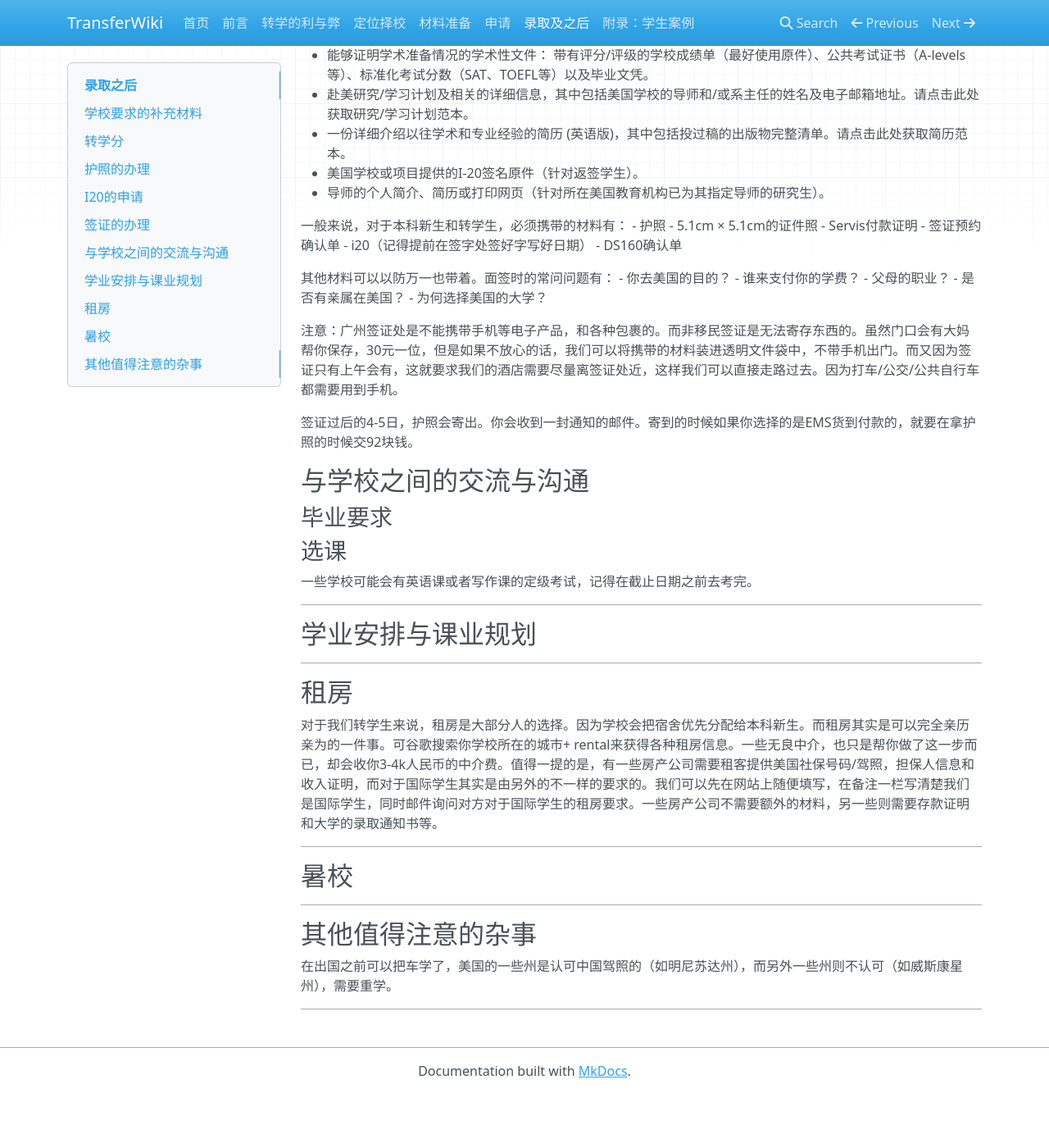
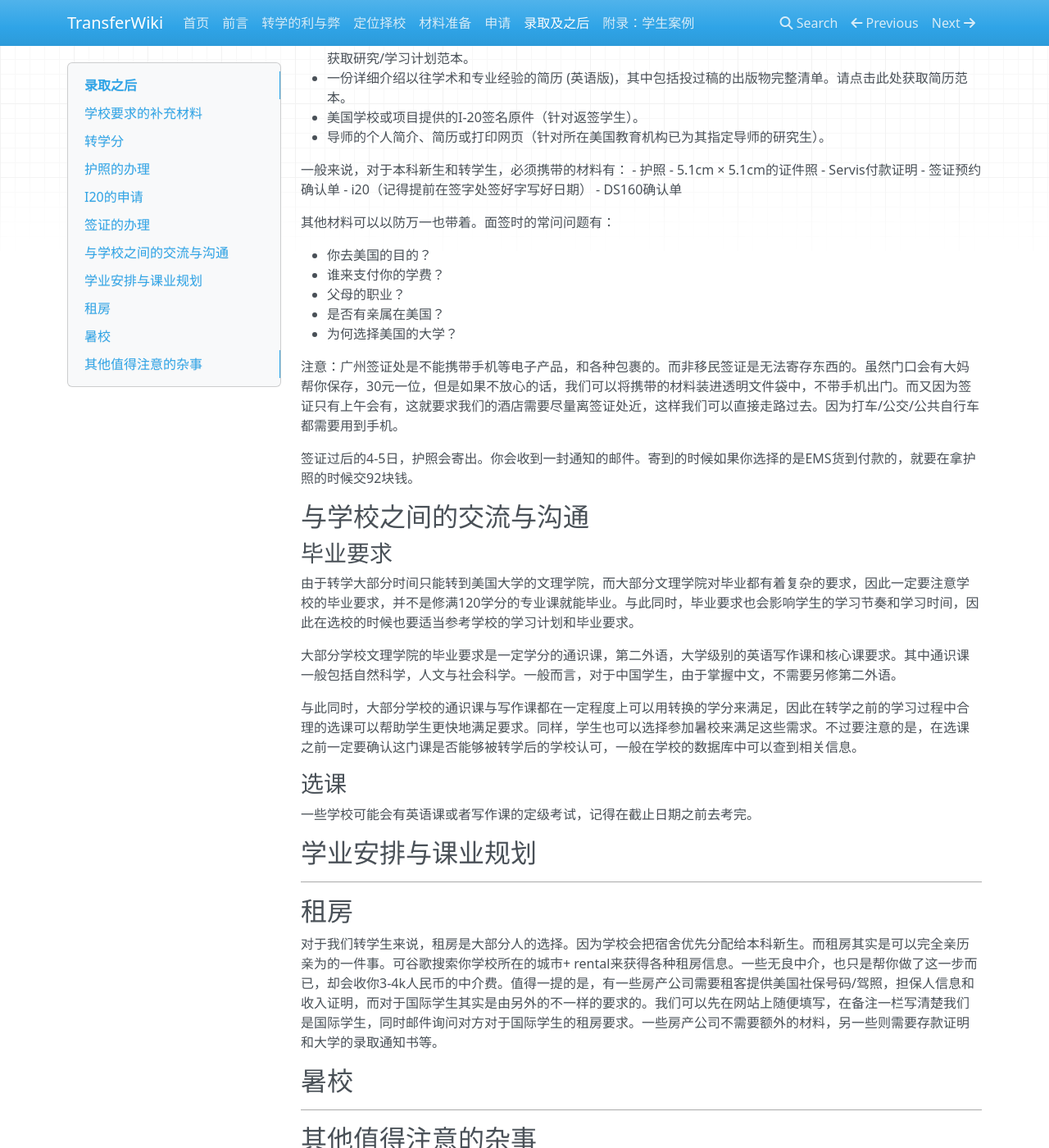
Before and after one commit to SihanXU/TransferWiki, an MkDocs documentation site: the page built from docs/admit.md, in a window 1280 px wide and 1400 px high, scrolled down 1492 px. Shown: the whole window at 82% size. Built offline with MkDocs 1.6.1, drawn with Linux system fonts in a browser that asks for light colours; nearby versions of some CDN libraries; before the commit the page ends 2826 px from its top, so only the background shows below that; some of the changed text lies outside the part shown.

Commit message:
Update admit.md

```diff
--- a/docs/admit.md
+++ b/docs/admit.md
@@ -3,26 +3,20 @@
 ***
 
 ## 学校要求的补充材料
+
 在读学期的成绩单：一些学校对于在读学期的成绩单有截止日期的要求，而这个截止日期我们可能还无法得到自己的成绩。因此我们可以写邮件先询问学校是否能给我们extension。
-
-***
 
 ## 转学分
 
 一般来说，学校在发给你offer过后自动生成转学分报告。如果你有希望更改的，可以给学校发送课程描述。一些学校（如UWisc-Madison）会要求你给他发部分课的课程描述。对于西浦的同学，课程描述可以在ebridge上找到对应的课程之后保存网页来获得，也可以在Learning Mall上下载课程的Module Handbook。
 
-***
+## 护照的办理
 
-## 护照的办理
 对于西浦的同学来说，可以先申请2+2，之后拿着2+2的证明和西浦在读证明去办理护照。园区的工作人员一般都知道西浦的2+2。如果你没有申请2+2，那需要等到学校下offer之后拿着offer去办理。总之，沿海大城市对于护照的管理是十分人性化的。在非必要不出国的情况下，只要你出具了这些证明，工作人员都不会刁难你。
-
-***
 
 ## I20的申请
 
 I20的申请需要在学校的Portal上填写好个人的相关信息，之后我们能做的只有耐心等待了。因此一些大学的i20能够在几天之内发送，而另外一些大学需要一个月或者更长的时间才能发送。在拿到i20之后，我们才能预约签证。
-
-***
 
 ## 签证的办理
 
@@ -64,6 +58,7 @@ F-1签证是最常见的学生签证类型。如果您希望在获得美国政
 - DS160确认单
 
 其他材料可以以防万一也带着。面签时的常问问题有：
+
 - 你去美国的目的？
 - 谁来支付你的学费？
 - 父母的职业？
@@ -78,24 +73,28 @@ F-1签证是最常见的学生签证类型。如果您希望在获得美国政
 
 ### 毕业要求
 
+由于转学大部分时间只能转到美国大学的文理学院，而大部分文理学院对毕业都有着复杂的要求，因此一定要注意学校的毕业要求，并不是修满120学分的专业课就能毕业。与此同时，毕业要求也会影响学生的学习节奏和学习时间，因此在选校的时候也要适当参考学校的学习计划和毕业要求。
+
+大部分学校文理学院的毕业要求是一定学分的通识课，第二外语，大学级别的英语写作课和核心课要求。其中通识课一般包括自然科学，人文与社会科学。一般而言，对于中国学生，由于掌握中文，不需要另修第二外语。
+
+与此同时，大部分学校的通识课与写作课都在一定程度上可以用转换的学分来满足，因此在转学之前的学习过程中合理的选课可以帮助学生更快地满足要求。同样，学生也可以选择参加暑校来满足这些需求。不过要注意的是，在选课之前一定要确认这门课是否能够被转学后的学校认可，一般在学校的数据库中可以查到相关信息。
+
 ### 选课
+
 一些学校可能会有英语课或者写作课的定级考试，记得在截止日期之前去考完。
-***
 
 ## 学业安排与课业规划
 
 ***
 
 ## 租房
+
 对于我们转学生来说，租房是大部分人的选择。因为学校会把宿舍优先分配给本科新生。而租房其实是可以完全亲历亲为的一件事。可谷歌搜索你学校所在的城市+ rental来获得各种租房信息。一些无良中介，也只是帮你做了这一步而已，却会收你3-4k人民币的中介费。值得一提的是，有一些房产公司需要租客提供美国社保号码/驾照，担保人信息和收入证明，而对于国际学生其实是由另外的不一样的要求的。我们可以先在网站上随便填写，在备注一栏写清楚我们是国际学生，同时邮件询问对方对于国际学生的租房要求。一些房产公司不需要额外的材料，另一些则需要存款证明和大学的录取通知书等。
-
-***
 
 ## 暑校
 
 ***
 
 ## 其他值得注意的杂事
-在出国之前可以把车学了，美国的一些州是认可中国驾照的（如明尼苏达州），而另外一些州则不认可（如威斯康星州），需要重学。
 
-***
+在出国之前可以考虑先考取中国驾照，美国的一些州认可中国驾照（如明尼苏达州），而另外一些州则不认可（如威斯康星州），需要重学。
```
